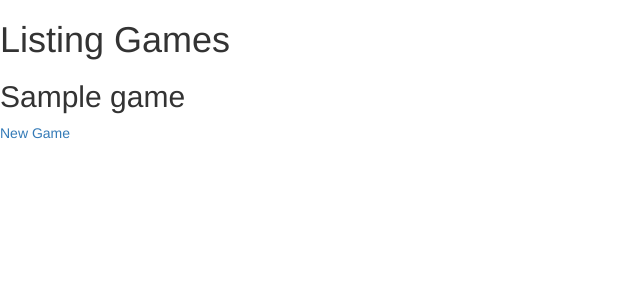
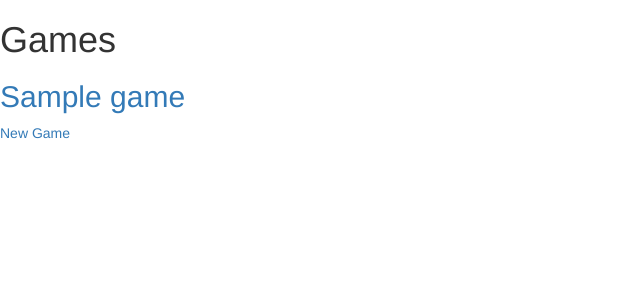
Before and after one commit to ildaro/GameReview, a Rails app: page /games in a window 1280 px wide. Shown: the top 300 px of the page, without its empty margins (0-640 px from the left). Run offline with Rails 7, Linux system fonts and the light colour scheme; tables that the repository leaves empty hold one stand-in row (values such as "Sample post"); style sheets or scripts are compiled from the project's sources; some libraries are stand-ins or nearby versions.

Commit message:
games linked to show page from index page

```diff
--- a/app/views/games/index.html.erb
+++ b/app/views/games/index.html.erb
@@ -1,9 +1,9 @@
 <p id="notice"><%= notice %></p>
 
-<h1>Listing Games</h1>
+<h1>Games</h1>
 
 <% @games.each do |game| %>
-  <h2><%= game.title%></h2>
+  <h2><%= link_to game.title, game_path(game) %></h2>
 <% end %>
 
 <%= link_to 'New Game', new_game_path %>
```
